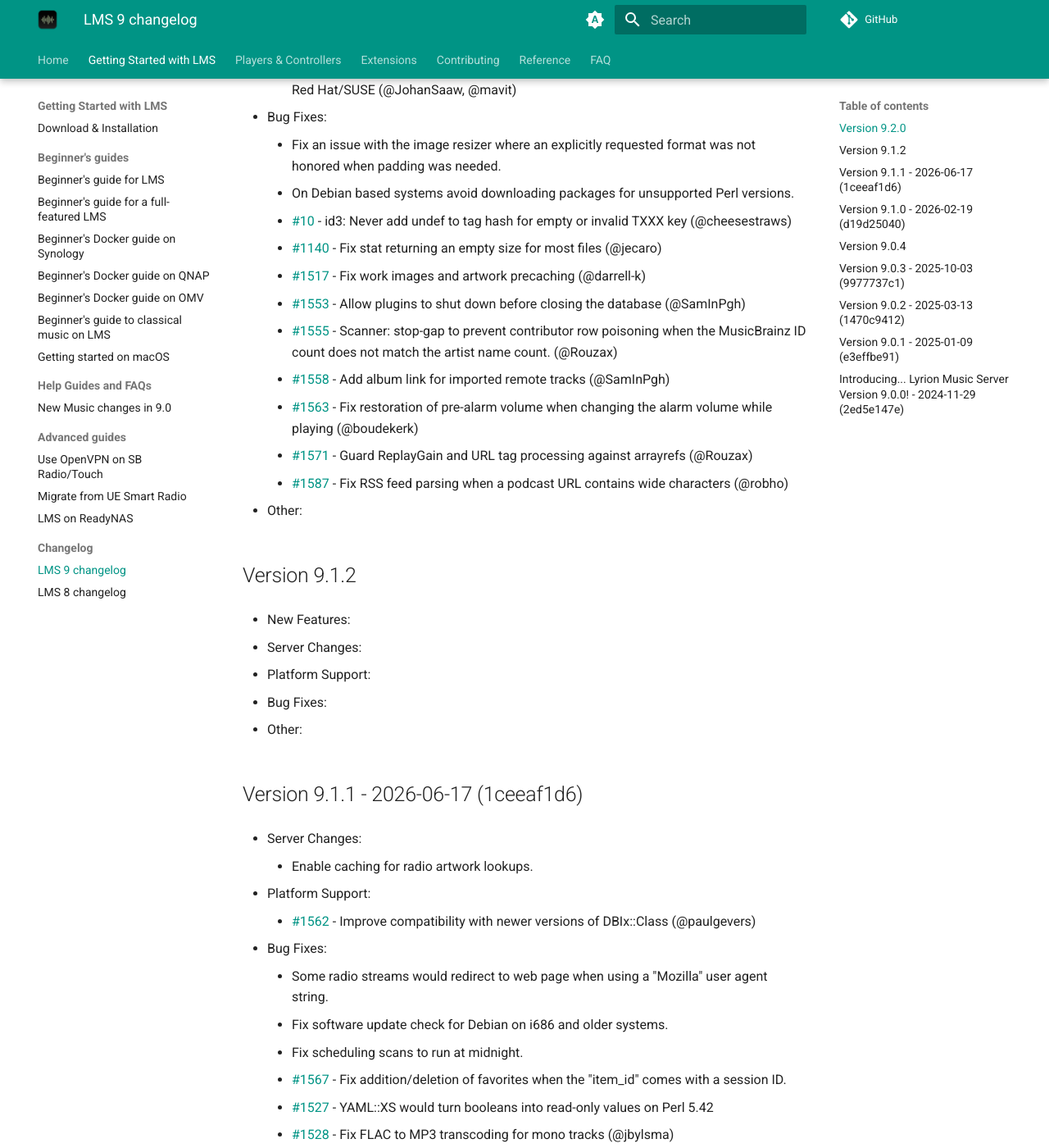
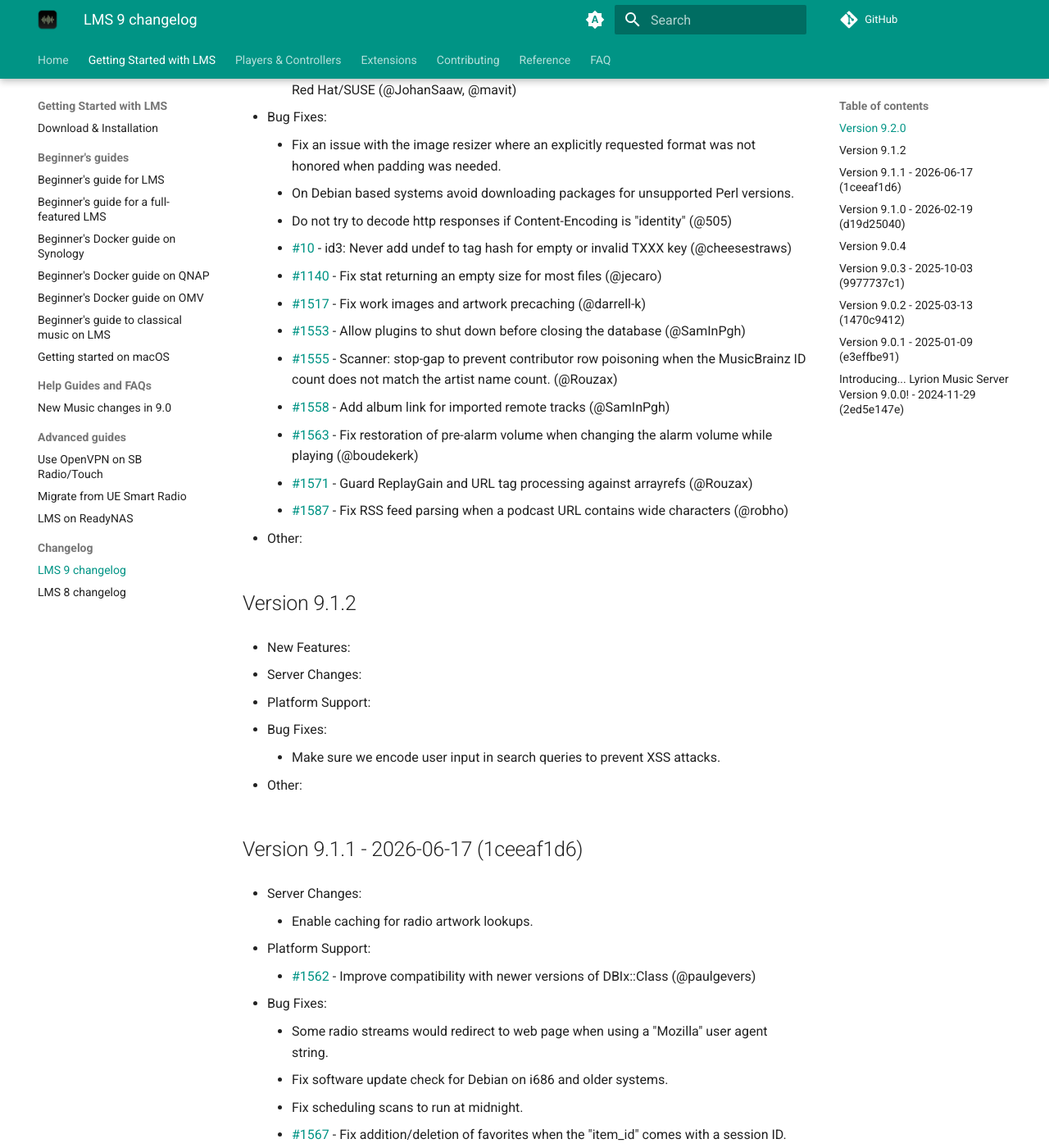
Before and after one commit to LMS-Community/lms-community.github.io, an MkDocs documentation site: the page built from docs/getting-started/changelog-lms9.md, in a window 1280 px wide and 1400 px high, scrolled down 980 px. Shown: the whole window at 82% size. Built offline with MkDocs 1.6.1 and Material for MkDocs 9.7.7, drawn with Linux system fonts in a browser that asks for light colours; a script that is not in the unit is left out; plug-ins that fetch from the network failed and are left out; comment, search, counter and statistics services are not loaded.

```diff
--- a/docs/getting-started/changelog-lms9.md
+++ b/docs/getting-started/changelog-lms9.md
@@ -29,6 +29,7 @@
 
 	- Fix an issue with the image resizer where an explicitly requested format was not honored when padding was needed.
 	- On Debian based systems avoid downloading packages for unsupported Perl versions.
+	- Do not try to decode http responses if Content-Encoding is "identity" (@505)
 	- [#10](https://github.com/LMS-Community/Audio-Scan/pull/10) \- id3: Never add undef to tag hash for empty or invalid TXXX key (@cheesestraws)
 	- [#1140](https://github.com/LMS-Community/slimserver/pull/1140) \- Fix stat returning an empty size for most files (@jecaro)
 	- [#1517](https://github.com/LMS-Community/slimserver/pull/1517) \- Fix work images and artwork precaching (@darrell-k)
@@ -50,6 +51,8 @@
 - Platform Support:
 
 - Bug Fixes:
+
+	- Make sure we encode user input in search queries to prevent XSS attacks.
 
 - Other:
 
```
